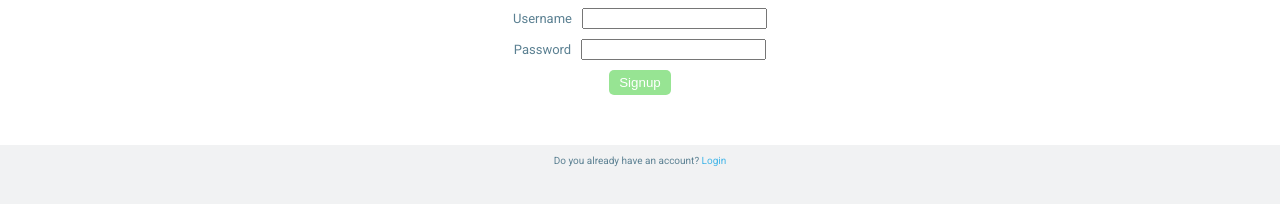
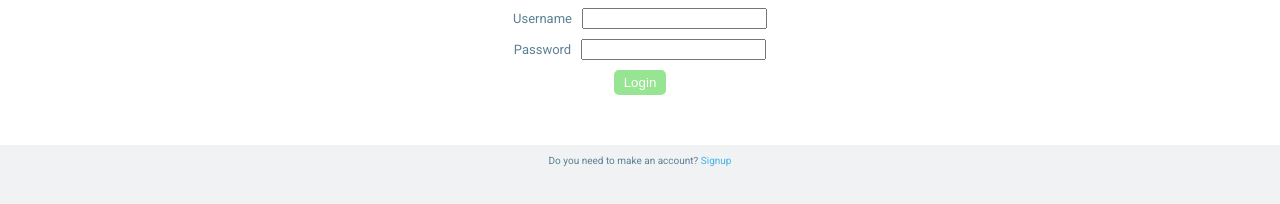
Before and after one commit to meronogbai/track-books, a React (Create React App) app: page / in a window 1280 px wide. Shown: the part 146-350 px from the top of the page. Built offline with nearby package versions, Linux system fonts and the light colour scheme.

Commit message:
Make login the default public page

```diff
--- a/src/components/AddBook.js
+++ b/src/components/AddBook.js
@@ -17,7 +17,7 @@ const Home = () => {
   useEffect(() => {
     dispatch(changeTitle('Add Book'));
     if (!token) {
-      history.push('/signup');
+      history.push('/login');
     }
   }, []);
   const handleSubmit = async e => {
--- a/src/components/Progress.js
+++ b/src/components/Progress.js
@@ -18,7 +18,7 @@ const Progress = () => {
     if (token) {
       dispatch(getBooks(token));
     } else {
-      history.push('/signup');
+      history.push('/login');
     }
   }, []);
   let content;
--- a/src/components/Track.js
+++ b/src/components/Track.js
@@ -18,7 +18,7 @@ const Track = () => {
     if (token) {
       dispatch(getBooks(token));
     } else {
-      history.push('/signup');
+      history.push('/login');
     }
   }, []);
   const handleClick = book => {
--- a/src/containers/App.js
+++ b/src/containers/App.js
@@ -16,7 +16,7 @@ const App = () => {
         <Header />
         <Switch>
           <Route exact path="/">
-            {token ? <Redirect to="/track" /> : <Signup />}
+            {token ? <Redirect to="/track" /> : <Login />}
           </Route>
           <Route exact path="/add-book" component={AddBook} />
           <Route exact path="/track" component={Track} />
--- a/src/containers/Login.js
+++ b/src/containers/Login.js
@@ -1,5 +1,6 @@
 import { useEffect } from 'react';
 import { useDispatch } from 'react-redux';
+import { Link } from 'react-router-dom';
 import Form from '../components/Form';
 import { changeTitle } from '../redux/title';
 import { authUser } from '../redux/user';
@@ -11,7 +12,14 @@ const Login = () => {
     dispatch(changeTitle(type));
   }, []);
   return (
-    <Form type={type} action={authUser} endpoint="sessions" />
+    <>
+      <Form type={type} action={authUser} endpoint="sessions" />
+      <p className="text-center">
+        Do you need to make an account?
+        {' '}
+        <Link to="/signup">Signup</Link>
+      </p>
+    </>
   );
 };
 
```
